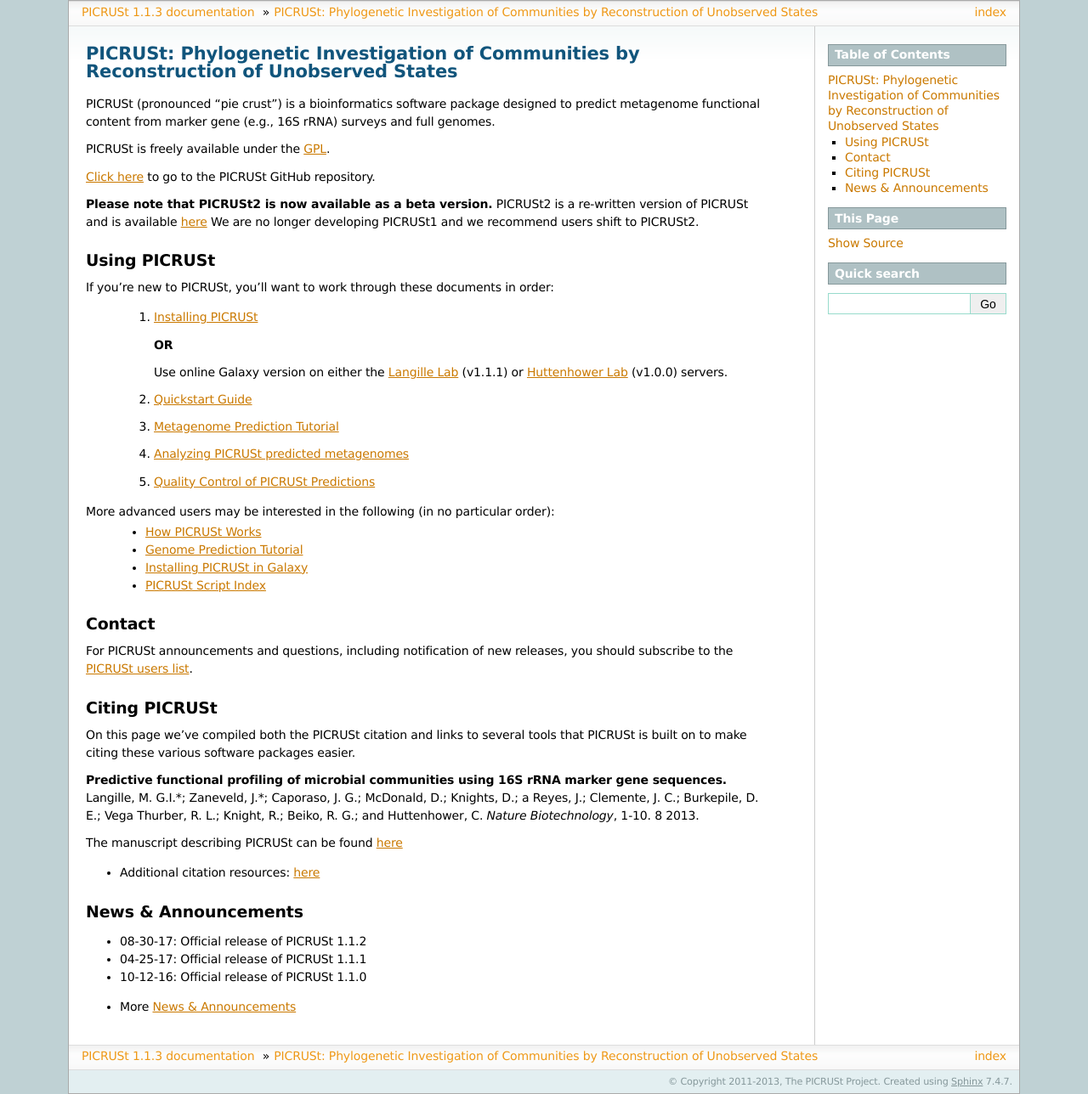
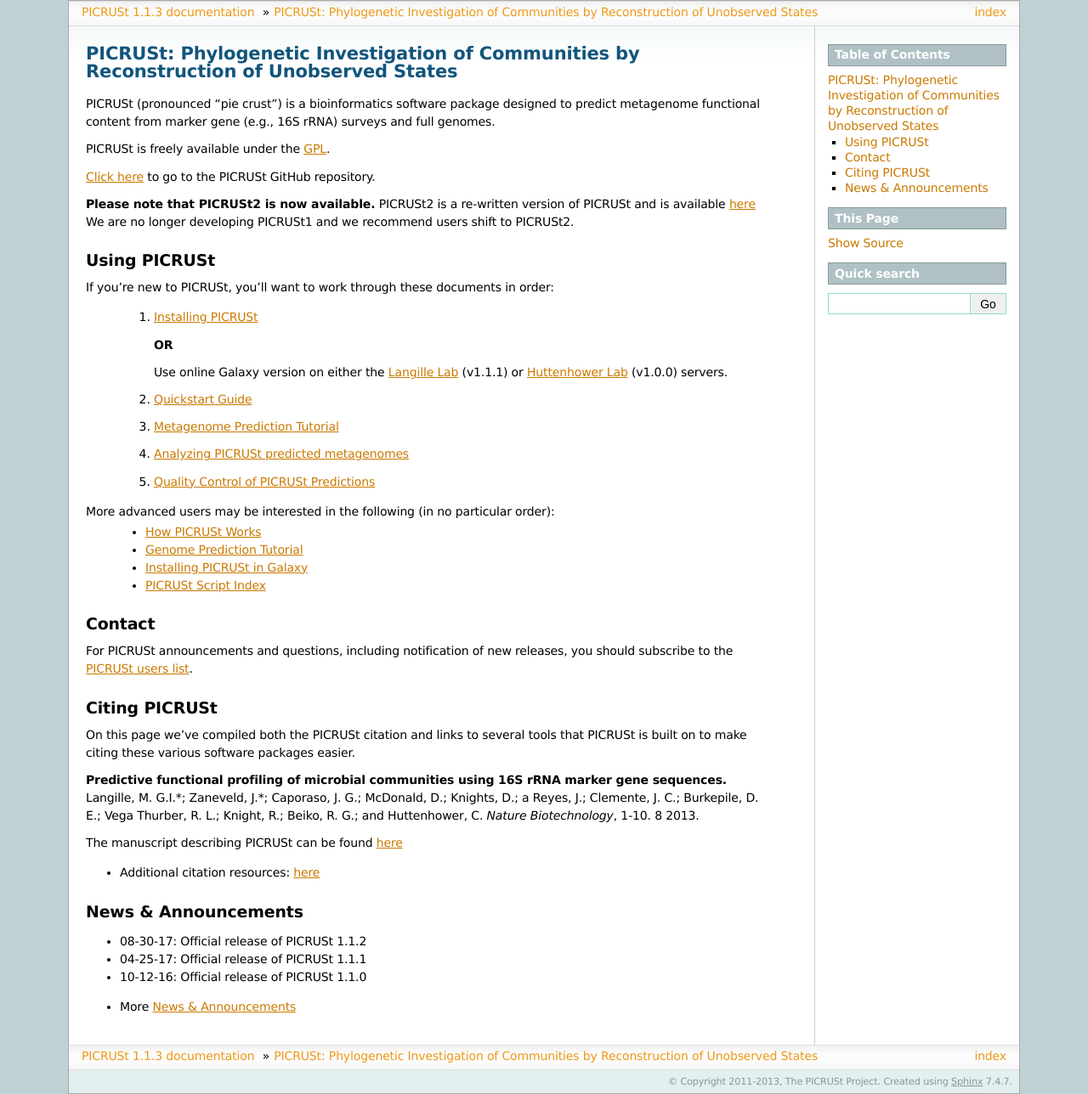
Before and after one commit to picrust/picrust, a Sphinx documentation site: the page built from doc/source/index.rst, in a window 1280 px wide. Shown: the whole page at 85% size. Built offline with Sphinx 7.4.7, drawn with Linux system fonts in a browser that asks for light colours.

Commit message:
Removed mention of beta PICRUSt2

```diff
--- a/doc/source/index.rst
+++ b/doc/source/index.rst
@@ -9,7 +9,7 @@
 
 `Click here <https://github.com/picrust/picrust>`_ to go to the PICRUSt GitHub repository.
 
-**Please note that PICRUSt2 is now available as a beta version.** PICRUSt2 is a re-written version of PICRUSt and is available `here <https://github.com/picrust/picrust2/wiki>`_ We are no longer developing PICRUSt1 and we recommend users shift to PICRUSt2.
+**Please note that PICRUSt2 is now available.** PICRUSt2 is a re-written version of PICRUSt and is available `here <https://github.com/picrust/picrust2/wiki>`_ We are no longer developing PICRUSt1 and we recommend users shift to PICRUSt2.
 
 Using PICRUSt
 -------------
```
